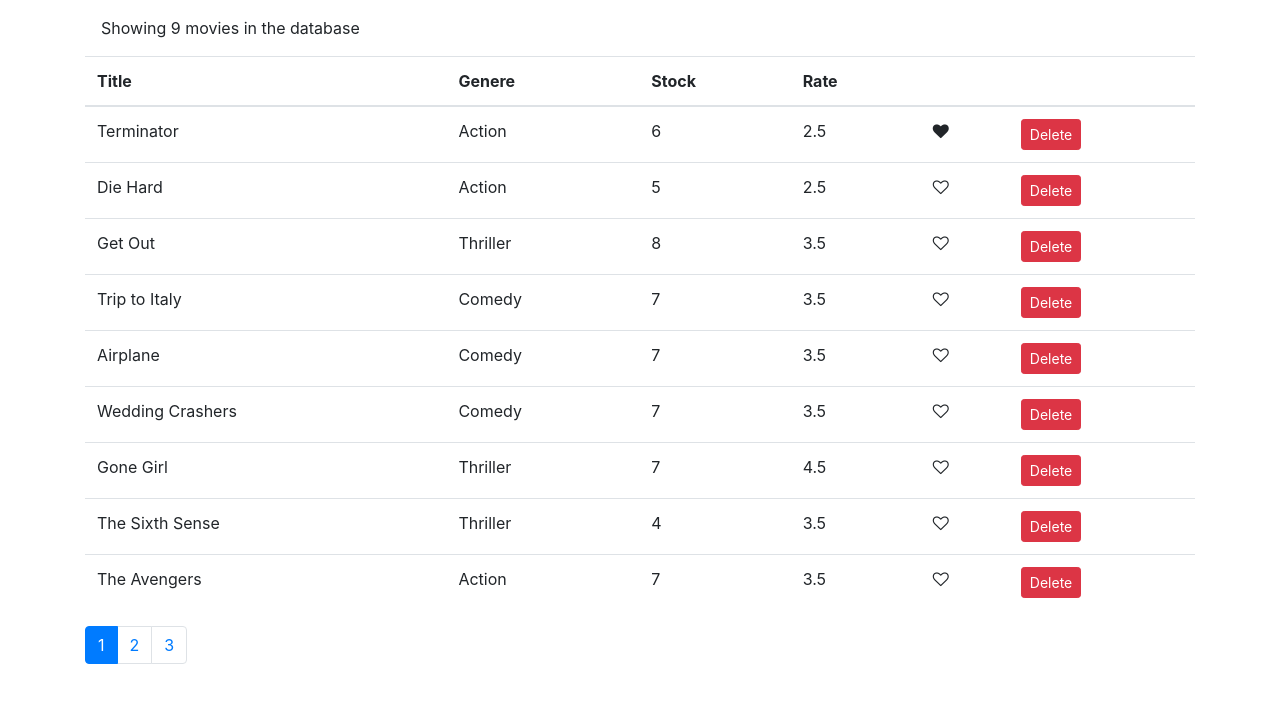
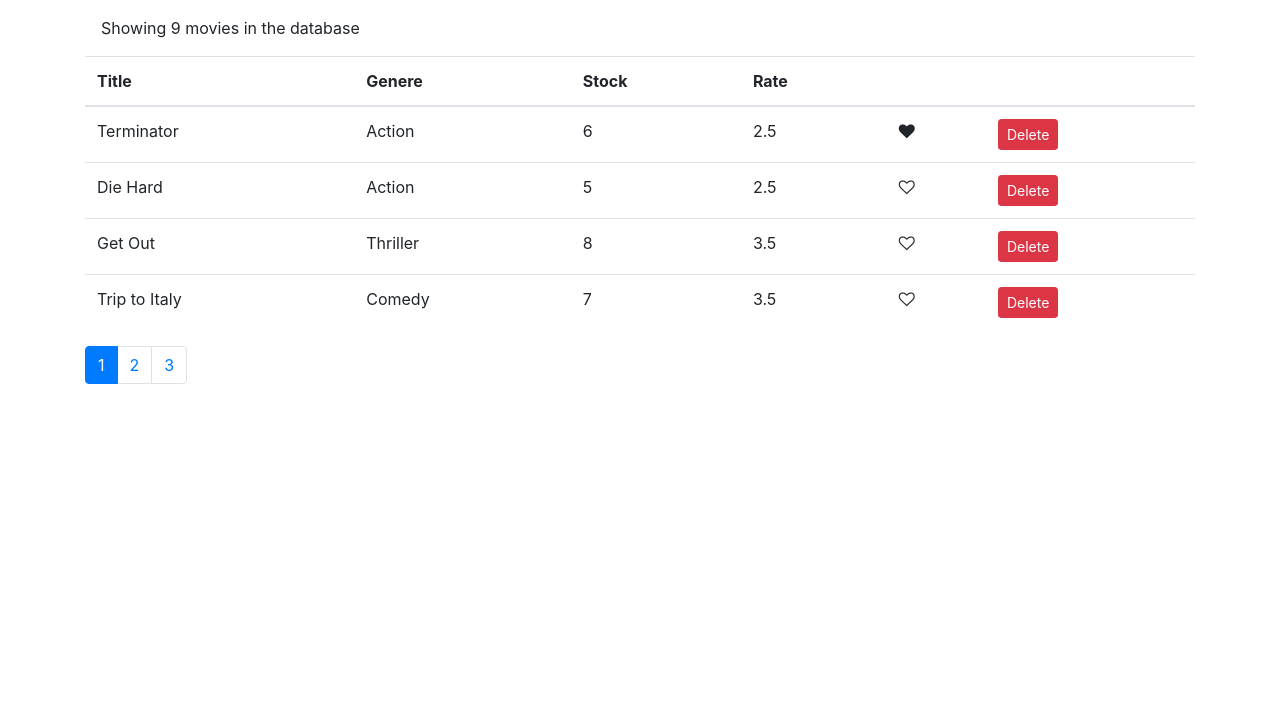
Before and after one commit to onnamani/movie-ratings, a React (Create React App) app: page / in a window 1280 px wide. Shown: the top 702 px of the page. Built offline with nearby package versions, Linux system fonts and the light colour scheme.

Commit message:
using paginate module to dynamically load paginated page movie items

```diff
--- a/src/component/movies.jsx
+++ b/src/component/movies.jsx
@@ -2,6 +2,7 @@
 import { getMovies } from "../services/fakeMovieService";
 import Like from "./common/like";
 import Pagination from "./common/pagination";
+import { paginate } from '../utils/paginate'
 
 
 class Movies extends Component {
@@ -21,7 +22,7 @@
     const index = movies.indexOf(movie);
     movies[index] = { ...movie };
     movies[index].liked = !movies[index].liked;
-    console.log(movies[index].liked);
+    // console.log(movies[index].liked);
     this.setState({ movies });
   };
 
@@ -31,11 +32,13 @@
 
   render() {
     const { length: count } = this.state.movies;
-    const { pageSize, currentPage } = this.state
+    let { pageSize, currentPage, movies: allMovies } = this.state
 
     if (count === 0)
       return <p className="m-2 p-4">There are no movies in the database</p>;
 
+    const movies = paginate(allMovies, currentPage, pageSize)
+    // console.log(movies)
 
     return (
       <div className="container">
@@ -52,7 +55,7 @@
             </tr>
           </thead>
           <tbody>
-            {this.state.movies.map((movie) => (
+            {movies.map((movie) => (
               <tr key={movie._id}>
                 <td>{movie.title}</td>
                 <td>{movie.genre.name}</td>
--- a/src/utils/paginate.js
+++ b/src/utils/paginate.js
@@ -1,9 +1,11 @@
-import _ from 'lodash'
+import _ from "lodash";
 
 export function paginate(items, pageNumber, pageSize) {
-  const startIndex = (pageNumber - 1) * pageSize
+  const startIndex = (pageNumber - 1) * pageSize;
+  // console.log(startIndex)
+
   return _(items)
-    .slice(items, startIndex)
+    .slice(startIndex)
     .take(pageSize)
     .value()
   // _.slice(items, startIndex)
```
